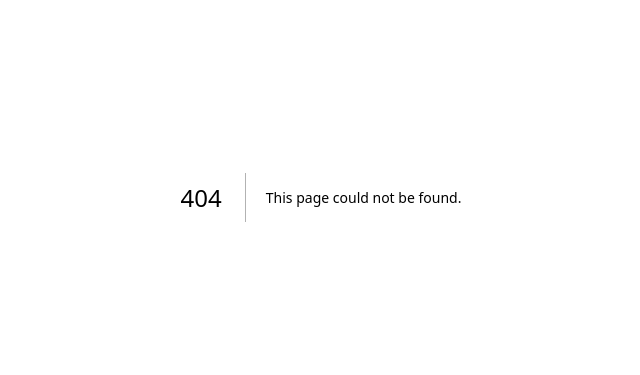
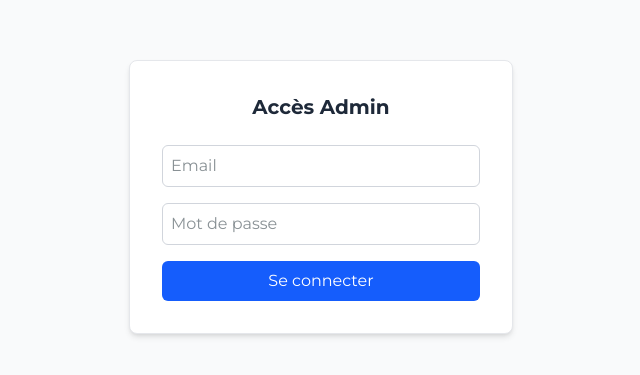
Before and after one commit to BridgeTech-Solutions/bridge-stage-management, a Next.js app: page /login in a window 1280 px wide. Before the commit this address had no page. Shown: the part 203-578 px from the top of the page, without its empty margins (319-959 px from the left). Built offline with nearby package versions, Linux system fonts and the light colour scheme.

Commit message:
Mise en place de l'appli fonctionnel
 code de securité

```diff
--- /dev/null
+++ b/seed-admin.ts
@@ -0,0 +1,35 @@
+import { PrismaClient } from '@prisma/client';
+import bcrypt from 'bcryptjs';
+
+const prisma = new PrismaClient();
+
+async function main() {
+  // --- 1. MODIFIE CES VALEURS ---
+  const email = "itouayohann31@gmail.com";
+  const password = "lola1234";
+  // ------------------------------
+
+  const hashedPassword = await bcrypt.hash(password, 10);
+
+  const admin = await prisma.user.upsert({
+    where: { email },
+    update: {}, // Si l'admin existe déjà, on ne modifie rien
+    create: {
+      email,
+      password: hashedPassword,
+      name: "Administrateur",
+      role: "ADMIN",
+    },
+  });
+
+  console.log("✅ Admin créé avec succès :", admin.email);
+}
+
+main()
+  .catch((e) => {
+    console.error("❌ Erreur lors du seed :", e);
+    process.exit(1);
+  })
+  .finally(async () => {
+    await prisma.$disconnect();
+  });
--- /dev/null
+++ b/src/app/login/page.tsx
@@ -0,0 +1,53 @@
+// src/app/admin/login/page.tsx
+import { signIn } from "@/shared/auth/auth"; // Ton fichier d'auth existant
+
+export default function AdminLoginPage() {
+
+  // Cette fonction sera exécutée côté serveur quand le bouton est cliqué
+  async function handleLogin(formData: FormData) {
+    "use server";
+
+    // On appelle signIn avec les identifiants récupérés
+    // 'credentials' est le nom du provider configuré dans ton auth.ts
+    await signIn("credentials", {
+      email: formData.get("email"),
+      password: formData.get("password"),
+      redirectTo: "/admin", // Redirection automatique après succès
+    });
+  }
+
+  return (
+    <div className="flex min-h-screen items-center justify-center bg-gray-50">
+      <div className="w-full max-w-sm rounded-lg bg-white p-8 shadow-md border border-gray-200">
+        <h1 className="mb-6 text-center text-xl font-semibold text-gray-800">
+          Accès Admin
+        </h1>
+
+        <form action={handleLogin} className="flex flex-col gap-4">
+          <input
+            name="email"
+            type="email"
+            placeholder="Email"
+            required
+            className="w-full rounded-md border border-gray-300 p-2 focus:ring-2 focus:ring-blue-500 outline-none"
+          />
+
+          <input
+            name="password"
+            type="password"
+            placeholder="Mot de passe"
+            required
+            className="w-full rounded-md border border-gray-300 p-2 focus:ring-2 focus:ring-blue-500 outline-none"
+          />
+
+          <button
+            type="submit"
+            className="w-full rounded-md bg-blue-600 p-2 text-white hover:bg-blue-700 transition"
+          >
+            Se connecter
+          </button>
+        </form>
+      </div>
+    </div>
+  );
+}
--- /dev/null
+++ b/src/auth.ts
@@ -0,0 +1,53 @@
+import NextAuth from "next-auth";
+import Credentials from "next-auth/providers/credentials";
+import { prisma } from "@/shared/db/prisma";
+import bcrypt from "bcryptjs";
+import { Role } from "@prisma/client"; // Import indispensable pour le typage
+
+export const { handlers, signIn, signOut, auth } = NextAuth({
+  providers: [
+    Credentials({
+      credentials: {
+        email: {},
+        password: {},
+      },
+      authorize: async (credentials) => {
+        const user = await prisma.user.findUnique({
+          where: { email: credentials.email as string },
+        });
+
+        if (!user) return null;
+
+        const passwordsMatch = await bcrypt.compare(
+          credentials.password as string,
+          user.password
+        );
+
+        if (!passwordsMatch) return null;
+
+        return {
+          id: user.id,
+          email: user.email,
+          name: user.name,
+          role: user.role
+        };
+      },
+    }),
+  ],
+  callbacks: {
+    // On sauvegarde le rôle dans le token JWT
+    jwt({ token, user }) {
+      if (user) {
+        token.role = user.role as Role;
+      }
+      return token;
+    },
+    // On injecte le rôle du token dans la session
+    session({ session, token }) {
+      if (session.user) {
+        session.user.role = token.role as Role;
+      }
+      return session;
+    },
+  },
+});
```
